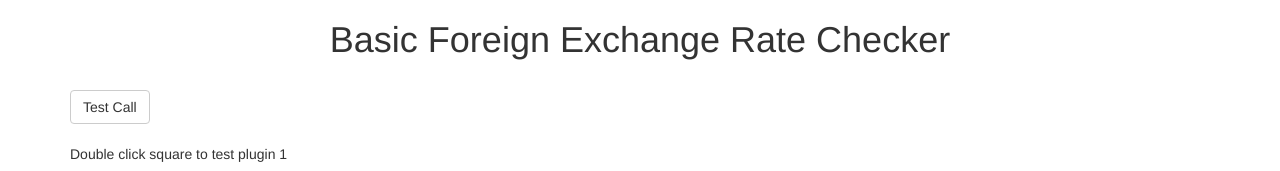
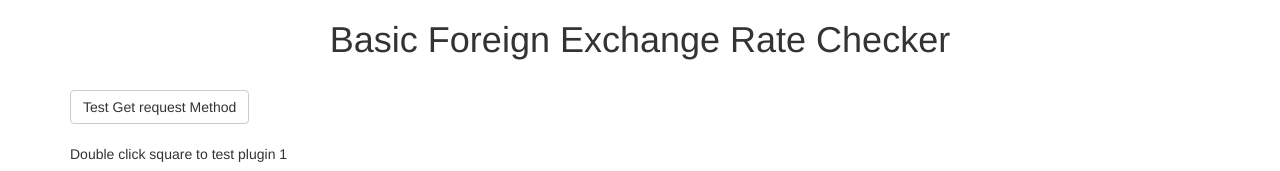
Before and after one commit to Kay280/Phase-2, a plain HTML site: page index.html in a window 1280 px wide. Shown: the top 171 px of the page. Drawn offline with nearby package versions, Linux system fonts and the light colour scheme.

Commit message:
Update index.html

```diff
--- a/index.html
+++ b/index.html
@@ -14,7 +14,7 @@
         <h1>Basic Foreign Exchange Rate Checker</h1>
 
         <br>
-            <button class="btn btn-default">Test Call</button>
+            <button class="btn btn-default">Test Get request Method</button>
 
             <br>
             <br>
```
